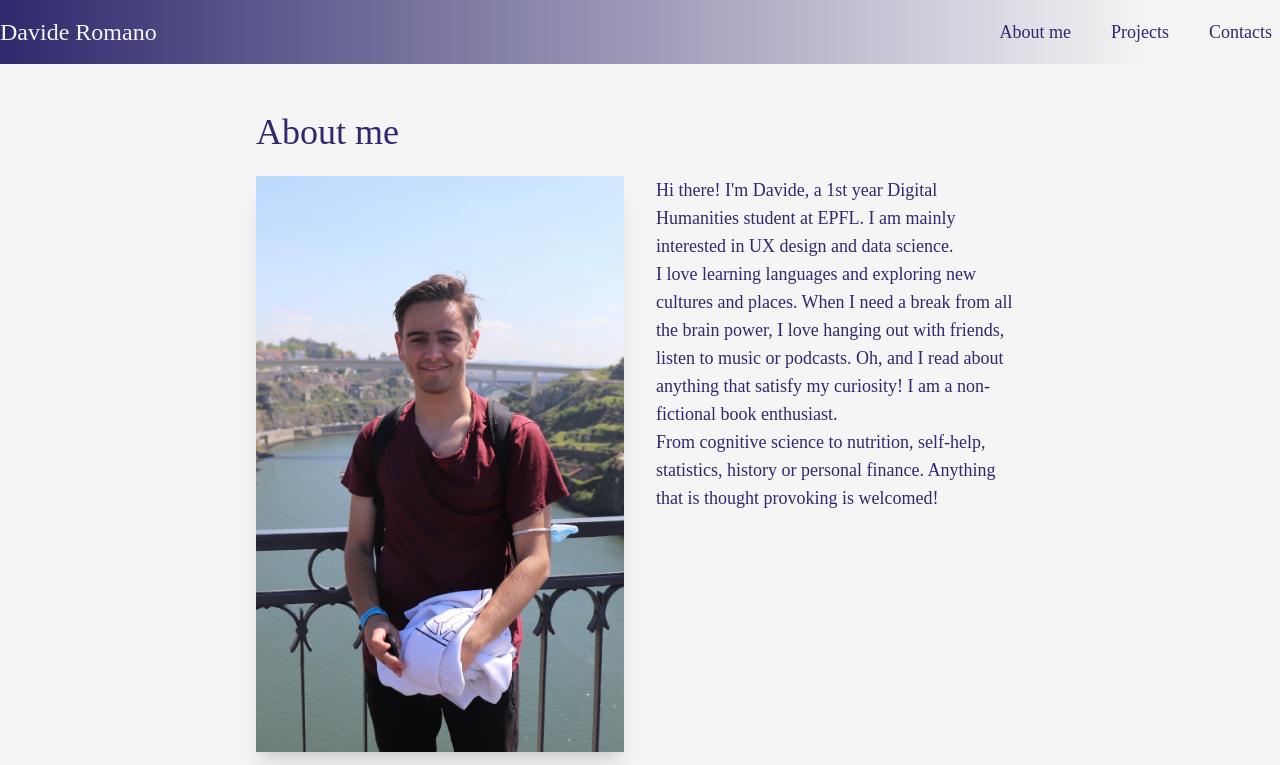
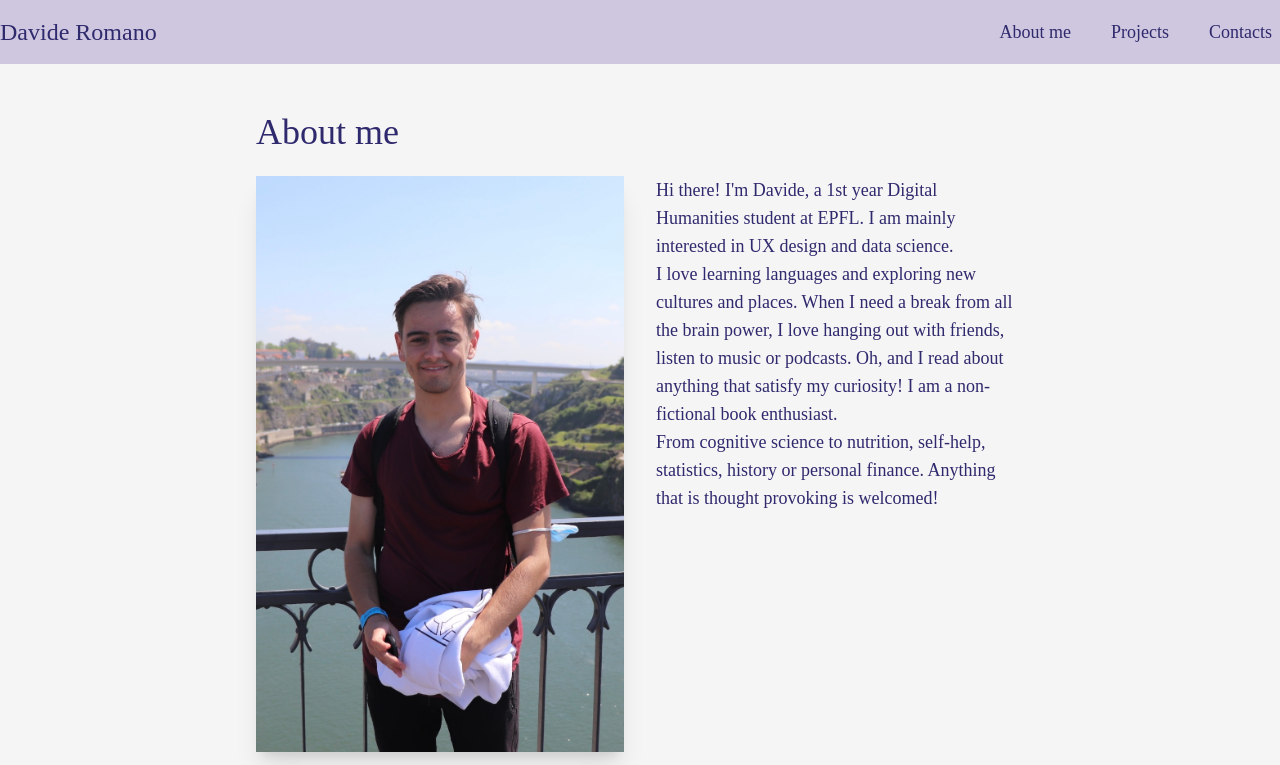
Before and after one commit to davromano/my-personal-website, a Gatsby site: page /about in a window 1280 px wide. Shown: the top 765 px of the page. Built offline with nearby package versions, Linux system fonts and the light colour scheme; Gatsby itself is replaced by a stand-in of ours.

Commit message:
Small change to navbar

```diff
--- a/src/components/layout.js
+++ b/src/components/layout.js
@@ -20,7 +20,7 @@ const Layout = ({ children }) => {
 
   return (
     <div className="flex flex-col min-h-screen">
-      <nav className=" bg-nav-mobile-minsk md:bg-gradient-to-r from-dark-minsk to-white-minsk md:to-90% h-16 flex justify-center fixed top-0 w-full z-20">
+      <nav className=" bg-nav-mobile-minsk h-16 flex justify-center fixed top-0 w-full z-20">
         {/* Mobile Code */}
         <div className="container flex justify-between items-center text-dark-minsk md:hidden">
           <Link
@@ -57,7 +57,7 @@ const Layout = ({ children }) => {
         >
           <Link
             to="/"
-            className="hidden md:block text-white-minsk font-normal text-2xl"
+            className="hidden md:block text-dark-minsk font-normal text-2xl"
           >
             Davide Romano
           </Link>
```
